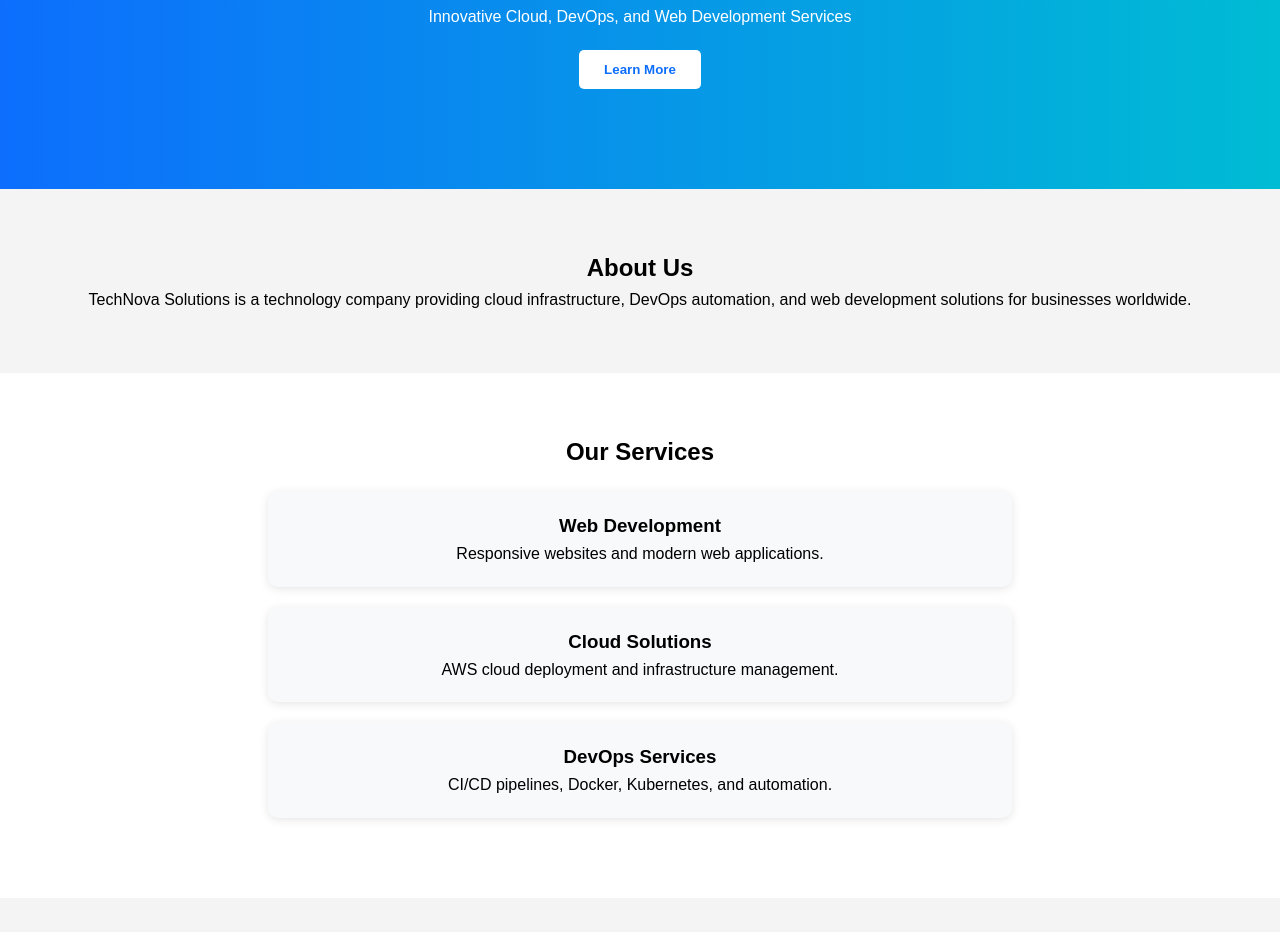
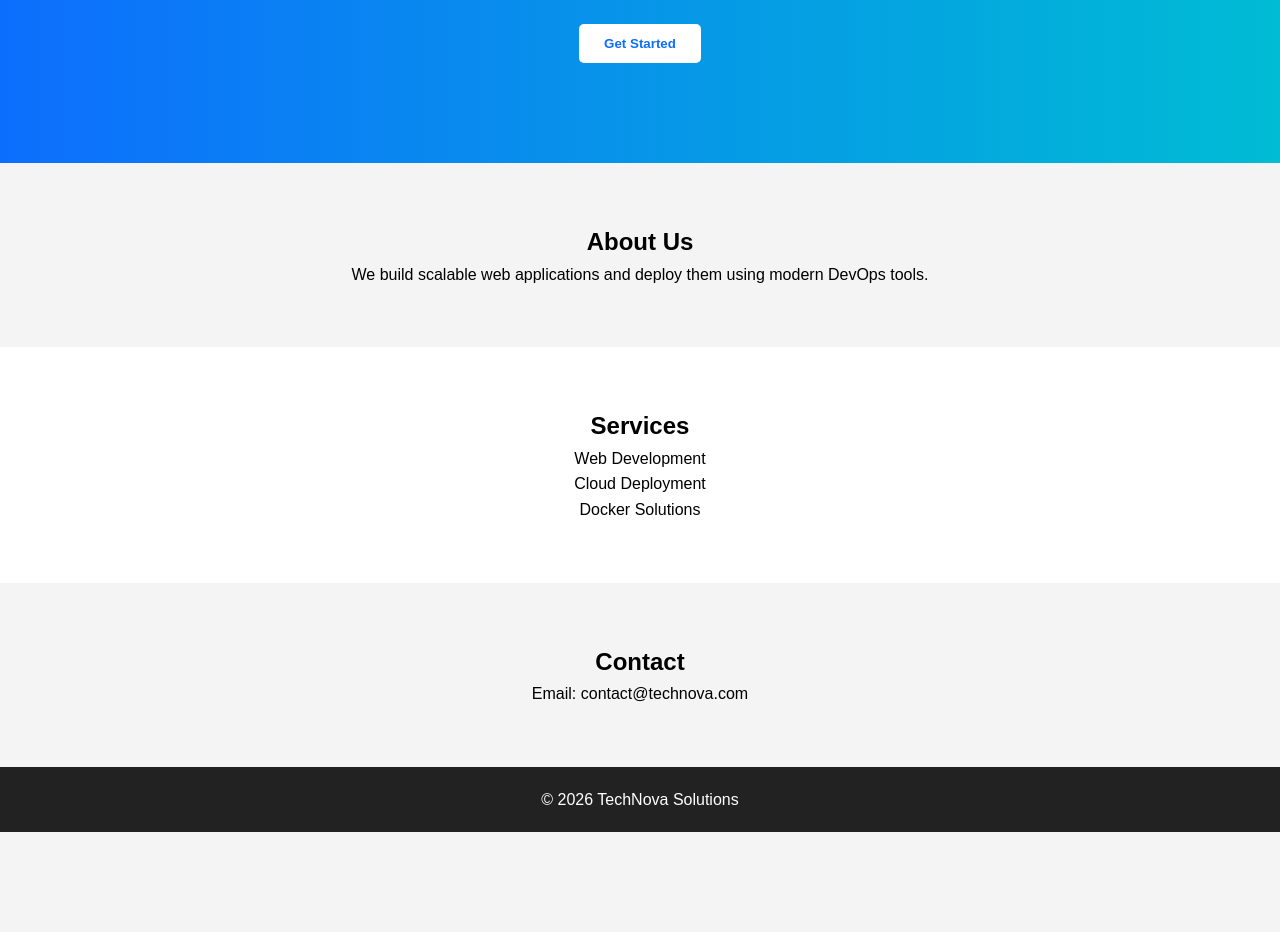
Before and after one commit to saiprasanth-18/frontend-website-docker, a plain HTML site: page index.html in a window 1280 px wide. Shown: the part 248-1180 px from the top of the page. After the commit the page ends 1080 px from the top, so only its background shows below. Drawn offline with Linux system fonts and the light colour scheme.

Commit message:
Update index.html

```diff
--- a/index.html
+++ b/index.html
@@ -1,16 +1,16 @@
 <!DOCTYPE html>
 <html lang="en">
 <head>
-<meta charset="UTF-8">
-<meta name="viewport" content="width=device-width, initial-scale=1.0">
-<title>TechNova Solutions</title>
-<link rel="stylesheet" href="style.css">
+    <meta charset="UTF-8">
+    <meta name="viewport" content="width=device-width, initial-scale=1.0">
+    <title>TechNova Solutions</title>
+    <link rel="stylesheet" href="style.css">
 </head>
 <body>
 
 <header>
     <nav>
-        <h1>TechNova Solutions</h1>
+        <h2 class="logo">TechNova Solutions</h2>
         <ul>
             <li><a href="#home">Home</a></li>
             <li><a href="#about">About</a></li>
@@ -20,56 +20,33 @@
     </nav>
 </header>
 
-<section id="home" class="hero">
-    <h2>Welcome to TechNova Solutions</h2>
-    <p>Innovative Cloud, DevOps, and Web Development Services</p>
-    <button onclick="showMessage()">Learn More</button>
+<section id="home" class="section hero">
+    <h1>Welcome to TechNova Solutions</h1>
+    <p>Cloud | Web | DevOps Solutions</p>
+    <button onclick="showMessage()">Get Started</button>
 </section>
 
-<section id="about">
+<section id="about" class="section">
     <h2>About Us</h2>
-    <p>
-        TechNova Solutions is a technology company providing
-        cloud infrastructure, DevOps automation, and web
-        development solutions for businesses worldwide.
-    </p>
+    <p>We build scalable web applications and deploy them using modern DevOps tools.</p>
 </section>
 
-<section id="services">
-    <h2>Our Services</h2>
-
-    <div class="service-box">
-        <h3>Web Development</h3>
-        <p>Responsive websites and modern web applications.</p>
-    </div>
-
-    <div class="service-box">
-        <h3>Cloud Solutions</h3>
-        <p>AWS cloud deployment and infrastructure management.</p>
-    </div>
-
-    <div class="service-box">
-        <h3>DevOps Services</h3>
-        <p>CI/CD pipelines, Docker, Kubernetes, and automation.</p>
+<section id="services" class="section">
+    <h2>Services</h2>
+    <div class="container">
+        <div class="card">Web Development</div>
+        <div class="card">Cloud Deployment</div>
+        <div class="card">Docker Solutions</div>
     </div>
 </section>
 
-<section id="contact">
-    <h2>Contact Us</h2>
-
-    <form>
-        <input type="text" placeholder="Your Name" required>
-        <input type="email" placeholder="Your Email" required>
-        <textarea placeholder="Your Message"></textarea>
-        <button type="submit">Send Message</button>
-    </form>
-
+<section id="contact" class="section">
+    <h2>Contact</h2>
     <p>Email: contact@technova.com</p>
-    <p>Phone: +91 9876543210</p>
 </section>
 
 <footer>
-    <p>© 2026 TechNova Solutions. All Rights Reserved.</p>
+    <p>© 2026 TechNova Solutions</p>
 </footer>
 
 <script src="script.js"></script>
```
